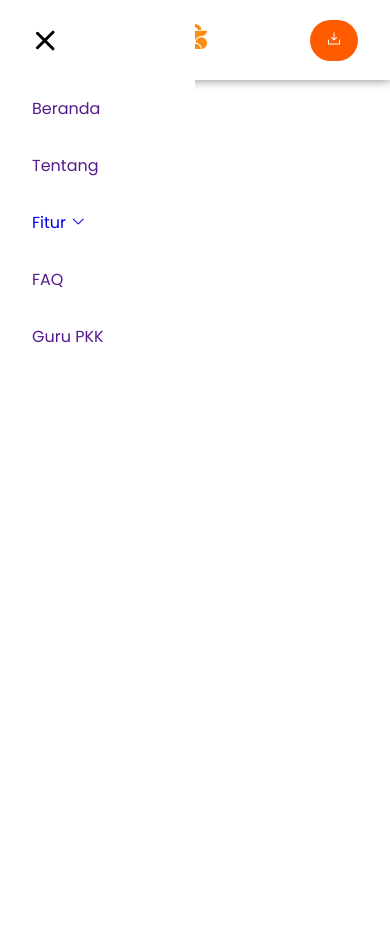
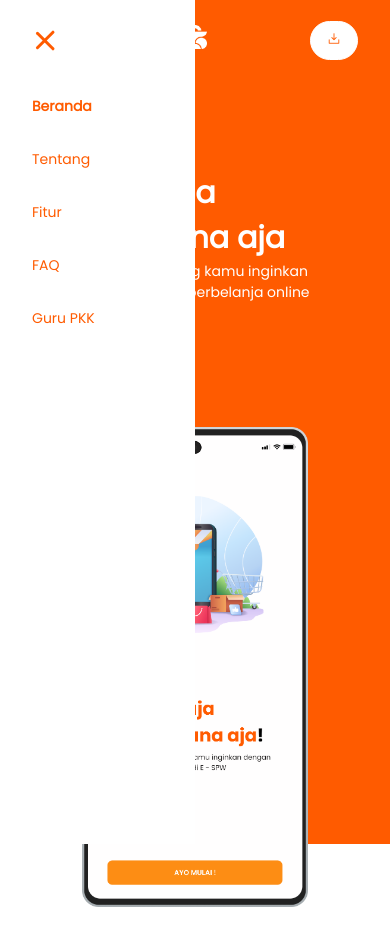
Before and after one commit to mutaqinmi/e-spw-api, a website: page public/index.html in a window 390 px wide. Both pictures are taken after a click on the element 44 px from the left and 40 px from the top of the page. Shown: the top 946 px of the page. Before the commit the page ends 844 px from the top, so only its background shows below. Drawn offline with nearby package versions, Linux system fonts and the light colour scheme.

Commit message:
feat: finishing landing page (header)

```diff
--- a/app.js
+++ b/app.js
@@ -11,5 +11,5 @@ app.register(require("@fastify/static"), {
 })
 
 app.listen({port: process.env.PORT, host: process.env.HOST}, () => {
-    console.log(`Server running at http://localhost:${app.server.address().port}`)
+    console.log(`Server running at http://localhost:${app.server.address().port}`);
 })
--- a/package.json
+++ b/package.json
@@ -4,7 +4,7 @@
   "description": "E - SPW Web Version",
   "main": "app.js",
   "scripts": {
-    "test": "echo \"Error: no test specified\" && exit 1"
+    "test": "node --env-file .env app"
   },
   "repository": {
     "type": "git",
--- a/public/assets/script/index.js
+++ b/public/assets/script/index.js
@@ -2,8 +2,6 @@ $(() => {
     const bodyWidth = window.matchMedia("(max-width: 768px)").matches;
     const menuButton = $(".menu-button");
     const menuLink = $(".menu-link");
-    const featureButton = $(".feature-button");
-    const featureSubMenu = $(".sub-menu");
     const garis1 = $(".garis1");
     const garis2 = $(".garis2");
     const garis3 = $(".garis3");
@@ -15,9 +13,6 @@ $(() => {
         garis3.removeClass("rotate-left")
     } else {
         menuLink.addClass("hide");
-        featureButton.on("click", () => {
-            featureSubMenu.toggleClass("hide");
-        })
     }
 
     $(window).on("resize", () => {
@@ -29,9 +24,6 @@ $(() => {
             garis3.removeClass("rotate-left")
         } else {
             menuLink.addClass("hide");
-            featureButton.on("click", () => {
-                featureSubMenu.toggleClass("hide");
-            })
         }
     })
 
@@ -41,4 +33,53 @@ $(() => {
         garis1.toggleClass("rotate-right");
         garis3.toggleClass("rotate-left");
     })
+
+    $(window).scroll(() => {
+        const scroll = $(window).scrollTop();
+        const header = $(".header").innerHeight() - 80;
+
+        const navbar = $(".navbar");
+        const brandImage = $(".brand > a > img");
+        const menuButton = $(".menu-button > *");
+        const navLink = $(".nav-link");
+        const active = $(".active");
+
+        const downloadButton = $(".download > a");
+
+        if(header <= scroll){
+            navbar.css({
+                "backgroundColor": "#ffffff",
+            })
+            brandImage.attr("src", "assets/image/espw-colored.png")
+            menuButton.css({
+                "backgroundColor": "#ff5b00",
+            })
+
+            navLink.css({
+                "color": "#ff5b00"
+            })
+            active.css({
+                "borderBottom": "2px solid #ff5b00"
+            })
+
+            downloadButton.addClass("download-button-colored");
+        } else {
+            navbar.css({
+                "backgroundColor": "transparent",
+            })
+            brandImage.attr("src", "assets/image/espw-white.png")
+            menuButton.css({
+                "backgroundColor": "#ffffff",
+            })
+
+            navLink.css({
+                "color": "#ffffff"
+            })
+            active.css({
+                "borderBottom": "2px solid #ffffff"
+            })
+
+            downloadButton.removeClass("download-button-colored");
+        }
+    })
 })
--- a/public/assets/style/index.css
+++ b/public/assets/style/index.css
@@ -11,6 +11,14 @@
     /* border: 1px solid red; */
 }
 
+body {
+    height: 5000px;
+}
+
+::-webkit-scrollbar {
+    display: none;
+}
+
 a {
     text-decoration: none;
 }
@@ -20,23 +28,30 @@ a {
 }
 
 .rotate-right {
+    background-color: #ff5b00 !important;
     transition: transform .2s ease-in-out;
     transform: rotate(45deg) translateX(3px) translateY(2px);
 }
 
 .rotate-left {
+    background-color: #ff5b00 !important;
     transition: transform .2s ease-in-out;
     transform: rotate(-45deg) translateX(3px) translateY(-2px);
+}
+
+.active {
+    border-bottom: 2px solid #ffffff;
+    font-weight: 900;
 }
 
 .navbar {
     width: 100%;
     height: 5rem;
+    position: fixed;
+    top: 0;
     display: grid;
     grid-template-areas: "brand menu download";
     padding: 1rem 2rem 1rem 2rem;
-    background-color: white;
-    box-shadow: 0px 0px 10px grey;
 }
 
 .brand {
@@ -64,9 +79,10 @@ a {
 .menu-button > * {
     width: 25px;
     height: 3px;
-    background-color: black;
+    background-color: #ffffff;
     margin: 3px 0 3px 0;
     border-radius: 2px;
+    transition: transform .2s ease-in-out;
 }
 
 .menu-link {
@@ -75,17 +91,11 @@ a {
 
 .nav-link {
     margin: 0rem 1rem 0rem 1rem;
+    color: #ffffff;
 }
 
-.sub-menu {
-    margin: 0 0 1rem 1rem;
-}
-
-.sub-menu-box {
-    position: absolute;
-    top: 5rem;
-    padding: 1rem;
-    border: 1px solid red;
+.nav-link:hover {
+    font-weight: 900;
 }
 
 .download {
@@ -96,17 +106,78 @@ a {
 }
 
 .download-button {
-    background-color: #FF5B00;
+    background-color: #ffffff;
     padding: .5rem 1rem .5rem 1rem;
     border-radius: 2rem;
-    color: white;
+    color: #ff5b00;
+    border: 1px solid #ffffff;
+    transition: background-color .25s ease-in-out;
+}
+
+.download-button-colored {
+    background-color: #ff5b00 !important;
+    padding: .5rem 1rem .5rem 1rem;
+    border-radius: 2rem;
+    color: #ffffff !important;
+    border: 1px solid #ff5b00 !important;
+    transition: background-color .25s ease-in-out;
 }
 
 .download-button::after {
     content: " Download";
 }
 
+.download-button:hover {
+    background-color: transparent;
+    border: 1px solid #ffffff;
+    color: white;
+}
+
+.download-button-colored:hover {
+    background-color: transparent !important;
+    border: 1px solid #ff5b00 !important;
+    color: #ff5b00 !important;
+}
+
+.header {
+    width: 100%;
+    height: 100vh;
+    background-color: #ff5b00;
+    display: flex;
+    justify-content: space-evenly;
+    align-items: center;
+}
+
+.header-title {
+    width: 40%;
+    color: #ffffff;
+    display: flex;
+    flex-direction: column;
+    align-items: start;
+}
+
+.header-title > h1 {
+    font-size: 40px;
+    font-weight: 900;
+}
+
+.header-download-button {
+    margin-top: 2rem;
+}
+
+.header-image > img {
+    height: 30rem;
+}
+
 @media only screen and (max-width: 768px) {
+    p, span, a {
+        font-size: 14px;
+    }
+
+    .active {
+        border-bottom: none;
+    }
+
     .navbar {
         grid-template-areas: "menu brand download";
         grid-template-columns: 1fr 1fr 1fr;
@@ -114,6 +185,10 @@ a {
 
     .download-button::after {
         content: "";
+    }
+
+    .header-download-button::after {
+        content: " Download" !important;
     }
 
     .menu-button {
@@ -124,6 +199,18 @@ a {
 
     .nav-link {
         padding: 1rem 0 1rem 0;
+        color: #ff5b00 !important;
+        border-radius: 10px;
+        transition: padding .25s ease-in-out, background-color .25s ease-in-out;
+        border: none !important;
+    }
+
+    .nav-link:hover {
+        border-bottom: none;
+        background-color: #ff5b00;
+        color: #ffffff !important;
+        padding: 1rem !important;
+        border-radius: 10px;
     }
 
     .menu-link {
@@ -138,12 +225,6 @@ a {
         padding: 5rem 1rem 2rem 1rem;
     }
 
-    .menu::after {
-        width: 10rem;
-        height: 10rem;
-        background-color: black;
-    }
-
     .brand {
         justify-content: center;
     }
@@ -155,4 +236,23 @@ a {
     .download {
         justify-content: end;
     }
+
+    .header {
+        flex-direction: column;
+        justify-content: center;
+        align-items: center;
+    }
+
+    .header-title {
+        width: 80%;
+        margin-bottom: 2rem;
+    }
+
+    .header-title > h1 {
+        font-size: 30px;
+    }
+
+    .header-image > img {
+        margin-bottom: -15rem;
+    }
 }
--- a/public/index.html
+++ b/public/index.html
@@ -4,7 +4,7 @@
         <meta charset="UTF-8">
         <meta name="viewport" content="width=device-width, initial-scale=1.0">
         <meta http-equiv="X-UA-Compatible" content="ie=edge">
-        <link rel="shortcut icon" href="assets/image/espw-white.png" type="image/x-icon">
+        <link rel="shortcut icon" href="assets/image/espw-colored.png" type="image/x-icon">
         <link rel="stylesheet" href="assets/style/index.css">
         <link rel="stylesheet" href="https://unpkg.com/@phosphor-icons/web@2.0.3/src/regular/style.css">
         <script src="assets/script/jquery.js"></script>
@@ -13,7 +13,7 @@
     <body>
         <nav class="navbar">
             <div class="brand">
-                <a href=""><img src="assets/image/espw-colored.png" alt="Logo" class="brand-logo"></a>
+                <a href="/"><img src="assets/image/espw-white.png" alt="Logo" class="brand-logo"></a>
             </div>
             <div class="menu">
                 <div class="menu-button">
@@ -22,12 +22,9 @@
                     <div class="garis3"></div>
                 </div>
                 <div class="menu-link hide">
-                    <a class="nav-link" href="">Beranda</a>
+                    <a class="nav-link active" href="/">Beranda</a>
                     <a class="nav-link" href="">Tentang</a>
-                    <a class="nav-link feature-button" href="javascript:void(0);">Fitur <i class="ph ph-caret-down"></i></a>
-                    <div class="sub-menu hide">
-                        <a href="" class="nav-link sub-menu-item">Pencatatan otomatis</a>
-                    </div>
+                    <a class="nav-link" href="">Fitur</a>
                     <a class="nav-link" href="">FAQ</a>
                     <a class="nav-link" href="">Guru PKK</a>
                 </div>
@@ -38,7 +35,16 @@
         </nav>
 
         <div class="header">
-
+            <div class="header-title">
+                <h1>Beli apa aja<br>bisa dimana aja</h1>
+                <p>Dapatkan produk yang kamu inginkan dengan kemudahan berbelanja online hanya di E - SPW</p>
+                <div class="download">
+                    <a href="" class="download-button header-download-button"><i class="ph ph-download-simple"></i></a>
+                </div>
+            </div>
+            <div class="header-image">
+                <img src="assets/image/frame.png" alt="Phone">
+            </div>
         </div>
         <script src="assets/script/index.js"></script>
     </body>
```
Also changed, not shown: public/assets/image/frame.png (added).
